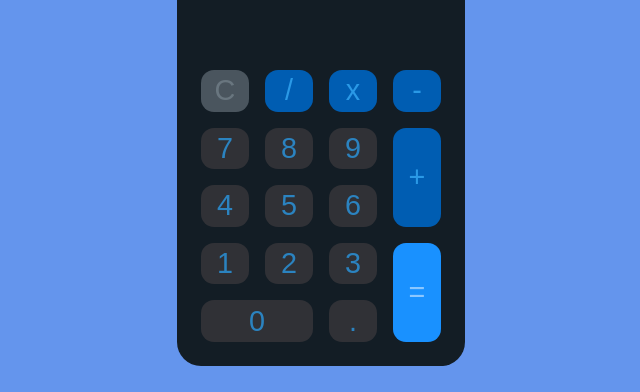
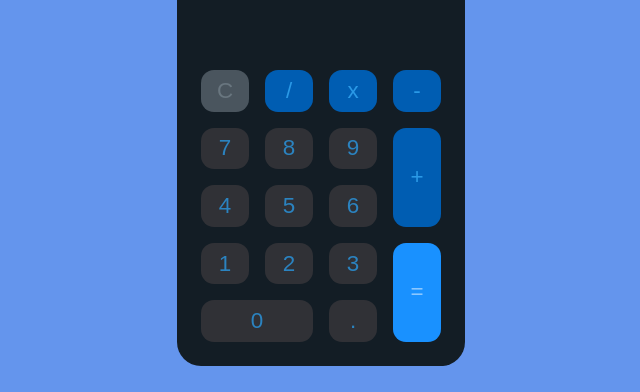
Before and after one commit to Brian4755/Calculator, a React (Create React App) app: page / in a window 1280 px wide. Shown: the part 218-610 px from the top of the page, without its empty margins (319-959 px from the left). Built offline with nearby package versions, Linux system fonts and the light colour scheme.

Commit message:
button font-size

```diff
--- a/src/App.css
+++ b/src/App.css
@@ -43,7 +43,7 @@ body {
 
 .calculator-grid > button {
   cursor: pointer;
-  font-size: 1.8rem;
+  font-size: 1.4rem;
 }
 
 .calculator-grid > button {
```
